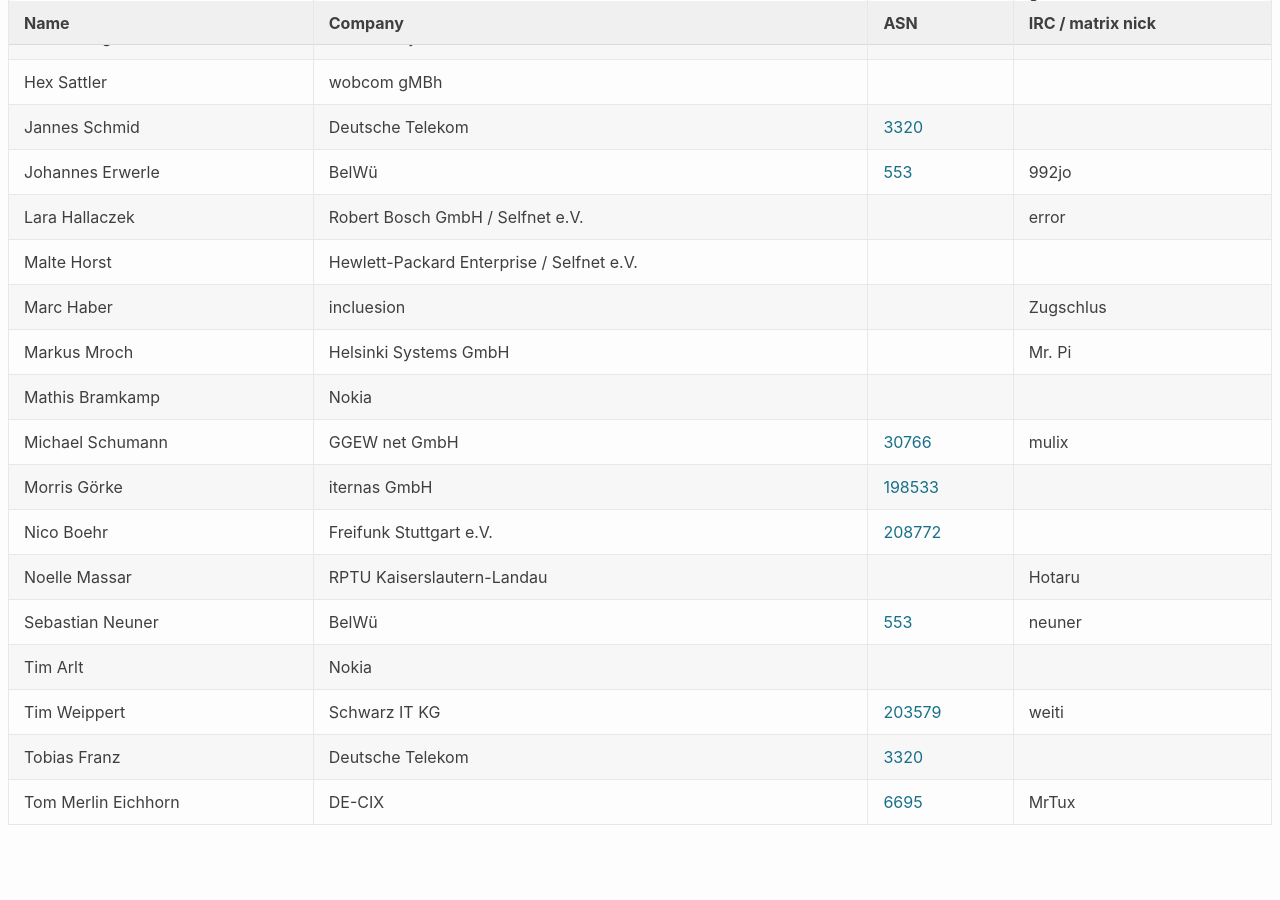
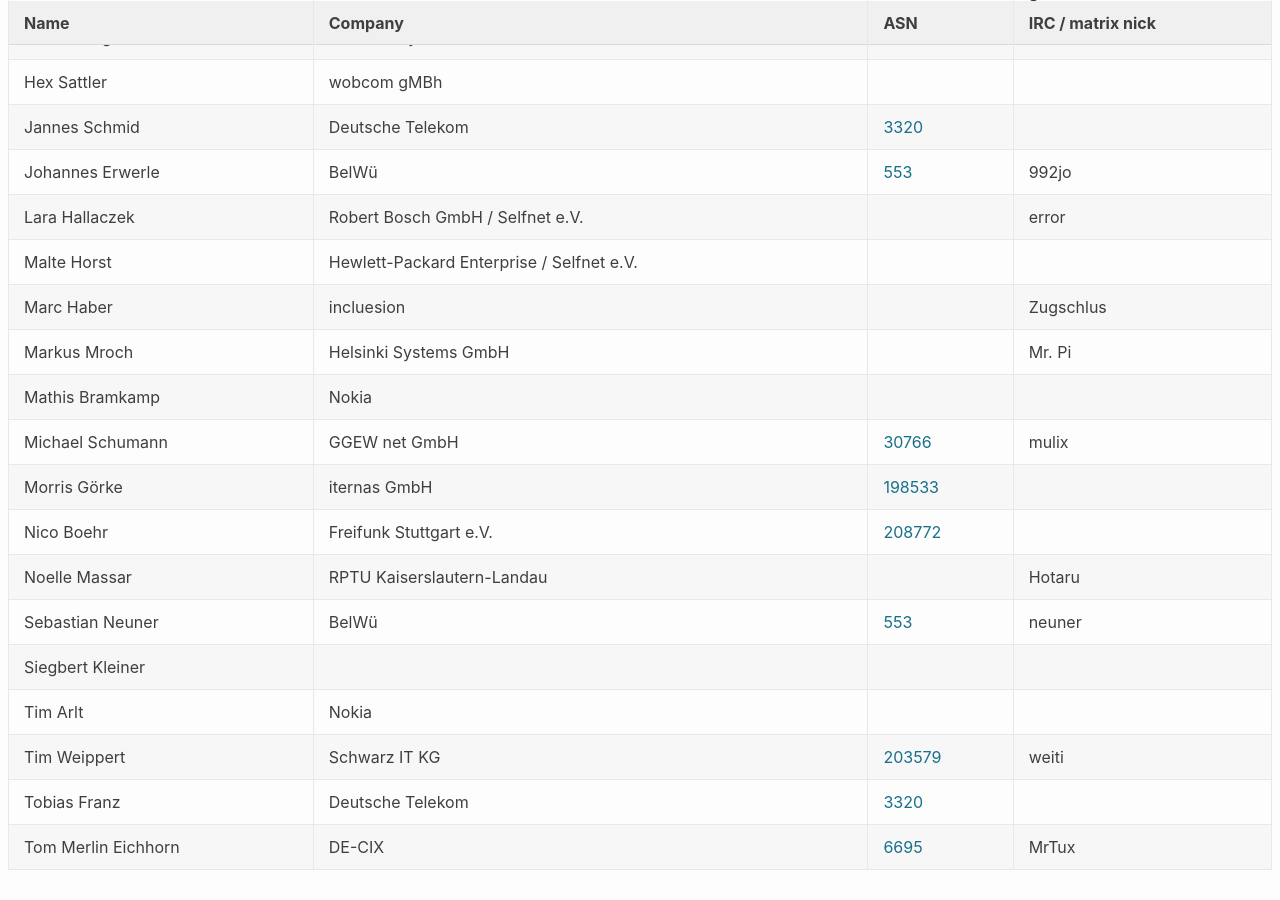
Before and after one commit to denog/pretix-attendeelist, a Jekyll site: the page built from denogmeetup25-06/index.markdown, in a window 1280 px wide and 900 px high, scrolled down 534 px. Built offline with Jekyll 4.4.1, drawn with Linux system fonts in a browser that asks for light colours; before the commit the page ends 1389 px from its top, so only the background shows below that.

Commit message:
Latest data: Tue Jun  3 21:10:40 UTC 2025

```diff
--- a/_data/attendees_denogmeetup25-06.json
+++ b/_data/attendees_denogmeetup25-06.json
@@ -150,6 +150,12 @@
     "asn": "553"
   },
   {
+    "name": "Siegbert Kleiner",
+    "company": null,
+    "irc": null,
+    "asn": null
+  },
+  {
     "name": "Tim Arlt",
     "company": "Nokia",
     "irc": null,
```
